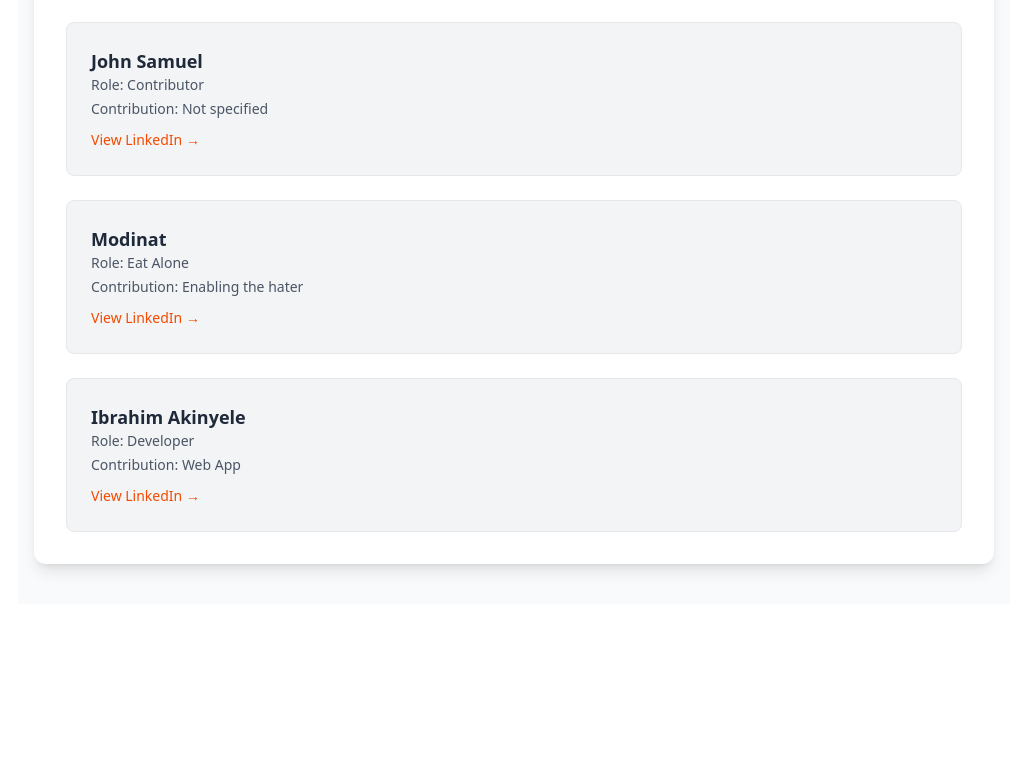
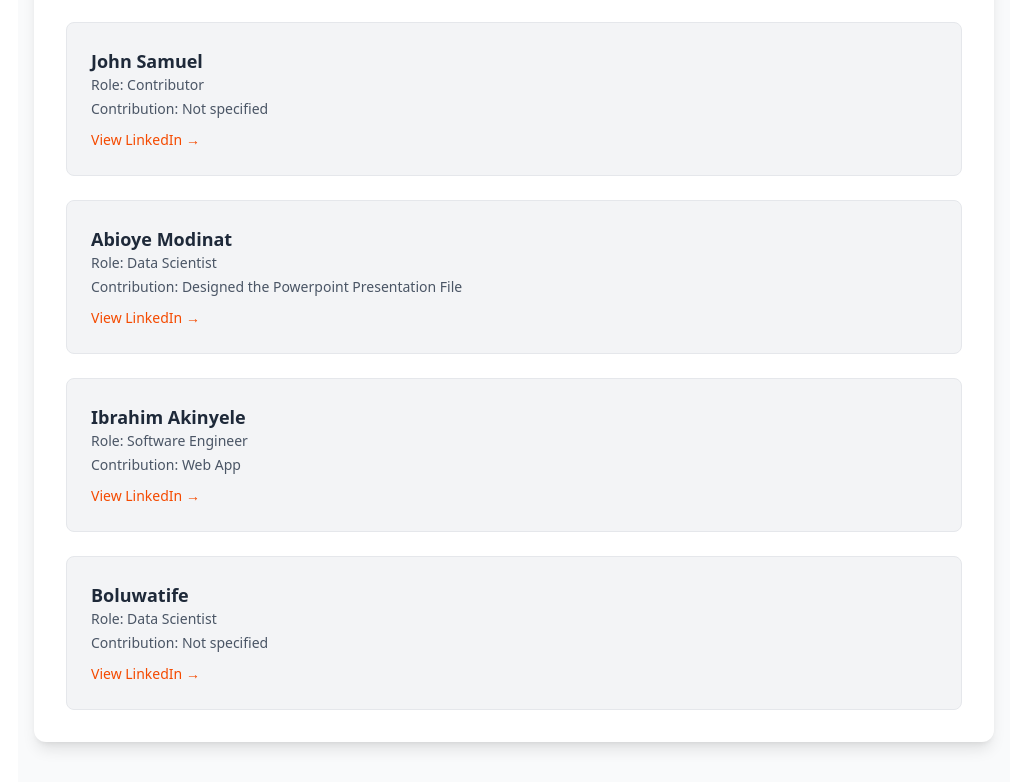
Before and after one commit to Akinyeleib/health-tech, a React (Vite) app: page /team in a window 1280 px wide. Shown: the part 562-1344 px from the top of the page, without its empty margins (126-1153 px from the left). Before the commit the page ends 1166 px from the top, so only its background shows below. Built offline with nearby package versions, Linux system fonts and the light colour scheme; no server answers.

Commit message:
modified team members

```diff
--- a/src/team-members.jsx
+++ b/src/team-members.jsx
@@ -22,15 +22,22 @@ const MeetTheTeam = () => {
       contribution: ""
     },
     {
-      name: "Modinat",
+      name: "Abioye Modinat",
       linkedin: "/",
-      role: "Eat Alone",
-      contribution: "Enabling the hater"
-    },{
+      role: "Data Scientist",
+      contribution: "Designed the Powerpoint Presentation File"
+    },
+    {
       name: "Ibrahim Akinyele",
       linkedin: "https://linkedin.com/in/akinyelib",
-      role: "Developer",
+      role: "Software Engineer",
       contribution: "Web App"
+    },
+    {
+      name: "Boluwatife",
+      linkedin: "/",
+      role: "Data Scientist",
+      contribution: ""
     }
   ];
 
```
